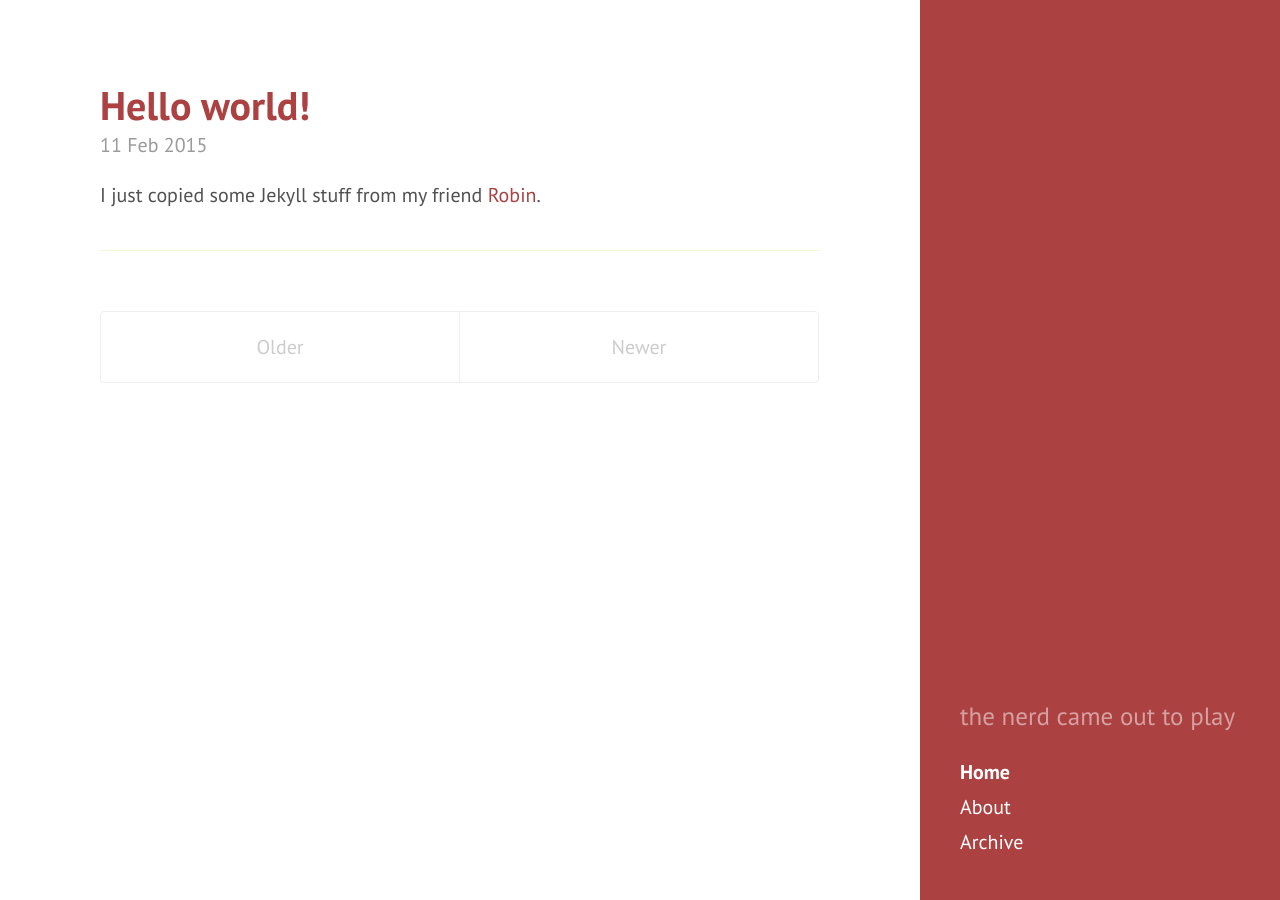
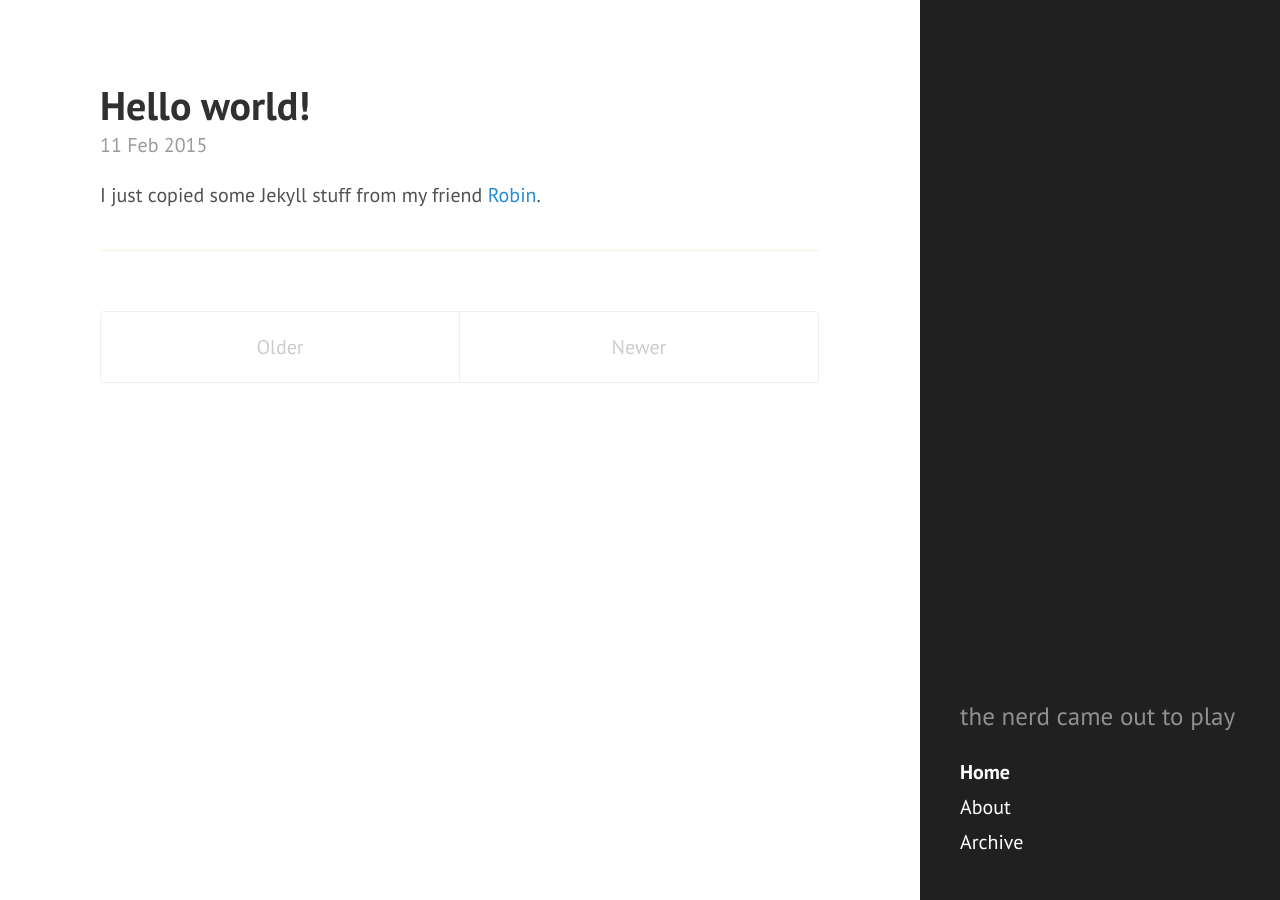
Before and after one commit to guaka/guaka.github.io, a Jekyll site: the page built from index.html, in a window 1280 px wide. Built offline with Jekyll 4.4.1, drawn with Linux system fonts in a browser that asks for light colours; Markdown is read by kramdown in place of the engine named in the settings; the list of posts is cut into pages by our own code.

Commit message:
layout: 8 => 7

```diff
--- a/_layouts/default.html
+++ b/_layouts/default.html
@@ -3,7 +3,7 @@
 
   {% include head.html %}
 
-<body class="layout-reverse theme-base-08">
+<body class="layout-reverse theme-base-07">
 
 {% include sidebar.html %}
 
```
